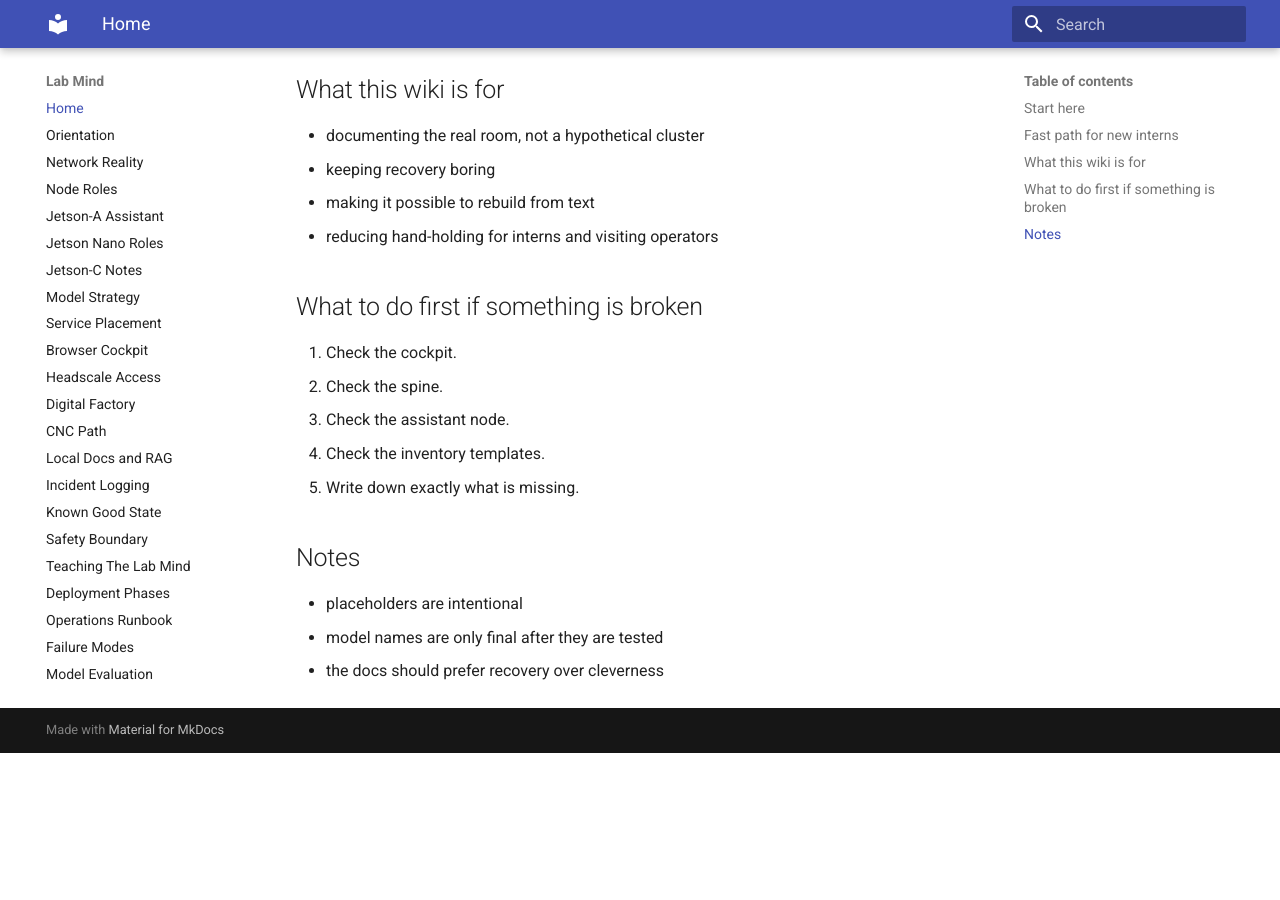
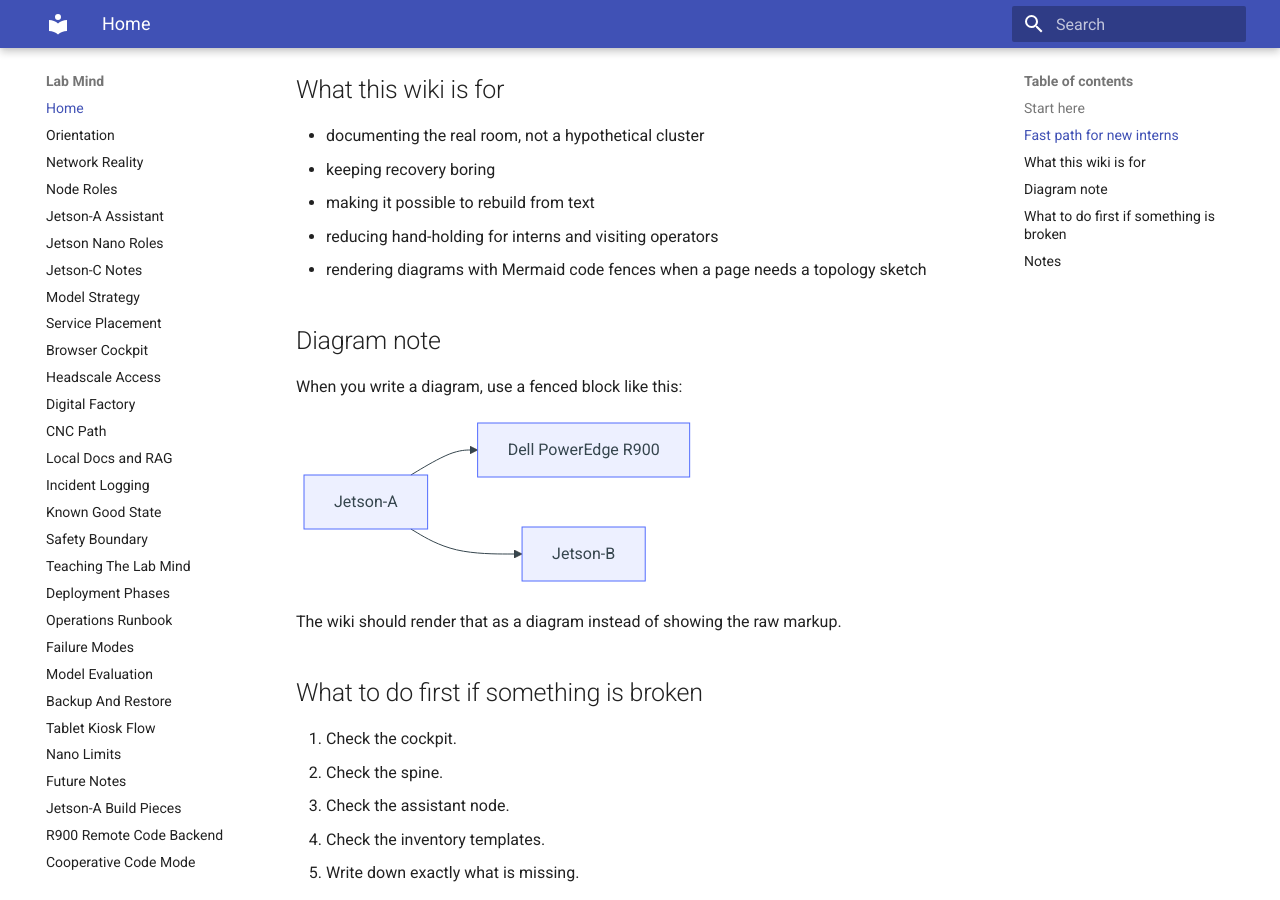
Before and after one commit to bseverns/lab_mind, an MkDocs documentation site: the page built from docs/index.md, in a window 1280 px wide and 900 px high, scrolled down 768 px. Built offline with MkDocs 1.6.1 and Material for MkDocs 9.7.7, drawn with Linux system fonts in a browser that asks for light colours; before the commit the page ends 1521 px from its top, so only the background shows below that.

````diff
--- a/docs/index.md
+++ b/docs/index.md
@@ -27,6 +27,19 @@
 - keeping recovery boring
 - making it possible to rebuild from text
 - reducing hand-holding for interns and visiting operators
+- rendering diagrams with Mermaid code fences when a page needs a topology sketch
+
+## Diagram note
+
+When you write a diagram, use a fenced block like this:
+
+```mermaid
+flowchart LR
+  A[Jetson-A] --> R900[Dell PowerEdge R900]
+  A --> B[Jetson-B]
+```
+
+The wiki should render that as a diagram instead of showing the raw markup.
 
 ## What to do first if something is broken
 
--- a/mkdocs.yml
+++ b/mkdocs.yml
@@ -2,6 +2,17 @@
 site_description: Recoverable lab topology and operations docs
 theme:
   name: material
+markdown_extensions:
+  - admonition
+  - attr_list
+  - footnotes
+  - md_in_html
+  - pymdownx.details
+  - pymdownx.superfences:
+      custom_fences:
+        - name: mermaid
+          class: mermaid
+          format: !!python/name:pymdownx.superfences.fence_code_format
 nav:
   - Home: index.md
   - Orientation: docs/00_ORIENTATION.md
````
Also changed, not shown: MANIFEST.md (+1 -0 lines), README.md (+11 -0 lines), 1 other file.
